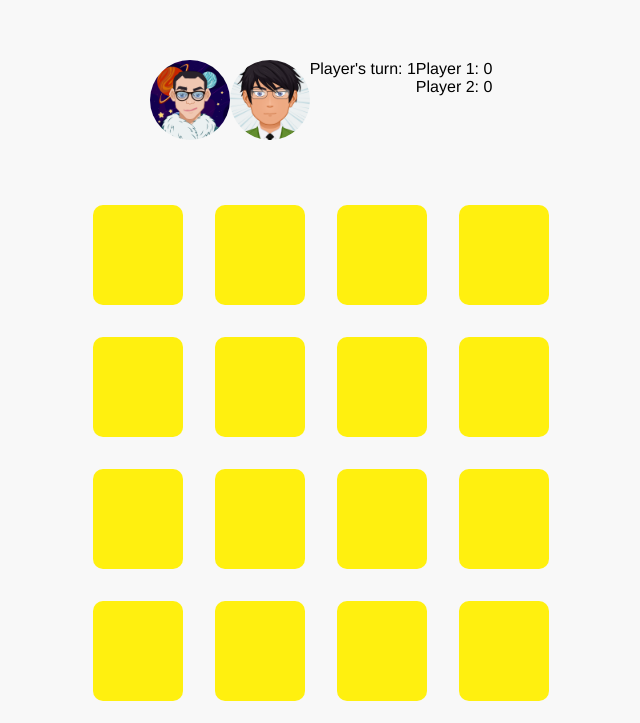
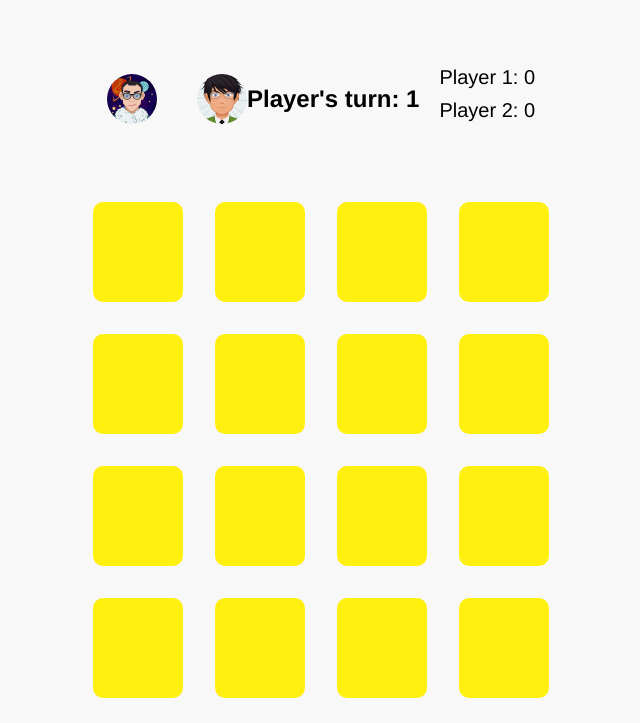
Before and after one commit to Yordaniramirez/Memory-Game, a plain HTML site: page index.html in a window 1280 px wide. Shown: the part 77-800 px from the top of the page, without its empty margins (319-959 px from the left). Drawn offline with Linux system fonts and the light colour scheme.

Commit message:
new style.

```diff
--- a/Script.js
+++ b/Script.js
@@ -1,51 +1,70 @@
-    let counter = 0;
-    let firstSelector = "";
-    let secondSelector = "";
+let counter = 0;
+let firstSelector = "";
+let secondSelector = "";
 
- // Initialize player turn to 1
+// Initialize player turn to 1
 let playerTurn = 1;
+
+// Initialize scores to 0
+let player1Score = 0;
+let player2Score = 0;
+
 const cards = document.querySelectorAll(".cards .card");
+const currentPlayer = document.querySelector(".current-player");
+const player1ScoreElement = document.querySelector(".player1-score");
+const player2ScoreElement = document.querySelector(".player2-score");
 
 // Switch player turn after each successful match
 function switchPlayer() {
   playerTurn = playerTurn === 1 ? 2 : 1;
+  currentPlayer.textContent = playerTurn;
   document.querySelector('.player1-avatar').classList.toggle('active');
   document.querySelector('.player2-avatar').classList.toggle('active');
 }
 
 cards.forEach((card) => {
-  card.addEventListener('click', () => {
+  card.addEventListener("click", () => {
     // Check if card is already matched or clicked
-    if (card.classList.contains('goed') || card.classList.contains('clicked')) {
+    if (card.classList.contains("goed") || card.classList.contains("clicked")) {
       return;
     }
 
-    card.classList.add('clicked');
+    card.classList.add("clicked");
 
     if (counter === 0) {
-      firstSelector = card.getAttribute('animal');
+      firstSelector = card.getAttribute("animal");
       counter++;
     } else {
-      secondSelector = card.getAttribute('animal');
+      secondSelector = card.getAttribute("animal");
       counter = 0;
 
       if (firstSelector === secondSelector) {
         const correctCards = document.querySelectorAll(`.card[animal='${firstSelector}']`);
-        correctCards[0].classList.add('goed');
-        correctCards[0].classList.remove('clicked');
-        correctCards[1].classList.add('goed');
-        correctCards[1].classList.remove('clicked');
+        correctCards[0].classList.add("goed");
+        correctCards[0].classList.remove("clicked");
+        correctCards[1].classList.add("goed");
+        correctCards[1].classList.remove("clicked");
+
+        // Update score for the current player
+        if (playerTurn === 1) {
+          player1Score++;
+          player1ScoreElement.textContent = `Player 1: ${player1Score}`;
+        } else {
+          player2Score++;
+          player2ScoreElement.textContent = `Player 2: ${player2Score}`;
+        }
+
         switchPlayer(); // Switch player turn
       } else {
-        const incorrectCards = document.querySelectorAll('.card.clicked');
-        incorrectCards[0].classList.add('shake');
-        incorrectCards[1].classList.add('shake');
+        const incorrectCards = document.querySelectorAll(".card.clicked");
+        incorrectCards[0].classList.add("shake");
+        incorrectCards[1].classList.add("shake");
 
         setTimeout(() => {
-          incorrectCards[0].classList.remove('shake');
-          incorrectCards[0].classList.remove('clicked');
-          incorrectCards[1].classList.remove('shake');
-          incorrectCards[1].classList.remove('clicked');
+          incorrectCards[0].classList.remove("shake");
+          incorrectCards[0].classList.remove("clicked");
+          incorrectCards[1].classList.remove("shake");
+          incorrectCards[1].classList.remove("clicked");
           switchPlayer(); // Switch player turn
         }, 800);
       }
--- a/index.html
+++ b/index.html
@@ -5,6 +5,7 @@
         <meta http-equiv="X-UA-Compatible" content="IE=edge">
         <meta name="viewport" content="width=device-width, initial-scale=1.0">
         <link rel="stylesheet" href="styles.css">
+        <link rel="stylesheet" href="players.css">
         <title>Memory Game dieren</title>
         <script src="Script.js" defer></script>
 
--- /dev/null
+++ b/players.css
@@ -0,0 +1,60 @@
+.avatars {
+    display: flex;
+    justify-content: space-between;
+    margin-bottom: 20px;
+  }
+
+  .player1-avatar {
+    width: 80px;
+    height: 80px;
+    background-color: #3b5998; /* Blue background color */
+    background-image: url("./img/Avatar-Y.png"); /* Replace with your player 1 avatar image path */
+    background-size: cover;
+    border-radius: 50%;
+  }
+
+  .player2-avatar {
+    width: 80px;
+    height: 80px;
+    background-color: #dd4b39; /* Red background color */
+    background-image: url("./img/myAvatar-1.png"); /* Replace with your player 2 avatar image path */
+    background-size: cover;
+    border-radius: 50%;
+  }
+
+  .avatars {
+    display: flex;
+    justify-content: space-between;
+    align-items: center;
+    margin-bottom: 20px;
+  }
+
+  .player1-avatar,
+  .player2-avatar {
+    width: 50px;
+    height: 50px;
+    border-radius: 50%;
+    background-position: center;
+    background-size: cover;
+    margin-right: 20px;
+  }
+
+  .player2-avatar {
+    margin-left: 20px;
+    margin-right: 0;
+  }
+
+  .player-turn {
+    font-size: 24px;
+    font-weight: bold;
+    margin-right: 20px;
+  }
+
+  .player-scores {
+    font-size: 20px;
+  }
+
+  .player1-score,
+  .player2-score {
+    margin-bottom: 10px;
+  }
--- a/styles.css
+++ b/styles.css
@@ -108,27 +108,3 @@
     transform: translate(1px, -2px) rotate(-1deg);
   }
 }
-
-.avatars {
-  display: flex;
-  justify-content: space-between;
-  margin-bottom: 20px;
-}
-
-.player1-avatar {
-  width: 80px;
-  height: 80px;
-  background-color: #3b5998; /* Blue background color */
-  background-image: url("./img/Avatar-Y.png"); /* Replace with your player 1 avatar image path */
-  background-size: cover;
-  border-radius: 50%;
-}
-
-.player2-avatar {
-  width: 80px;
-  height: 80px;
-  background-color: #dd4b39; /* Red background color */
-  background-image: url("./img/myAvatar-1.png"); /* Replace with your player 2 avatar image path */
-  background-size: cover;
-  border-radius: 50%;
-}
```
